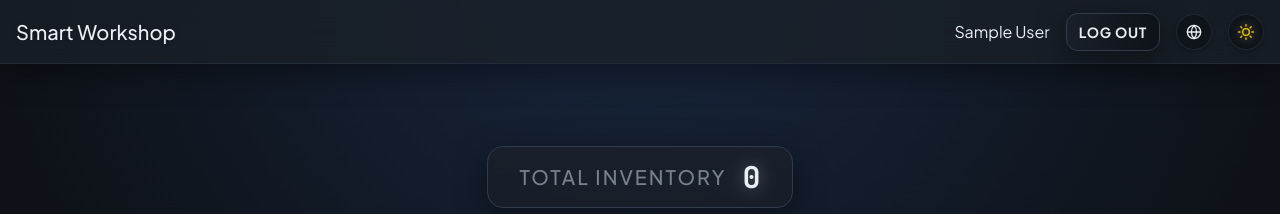
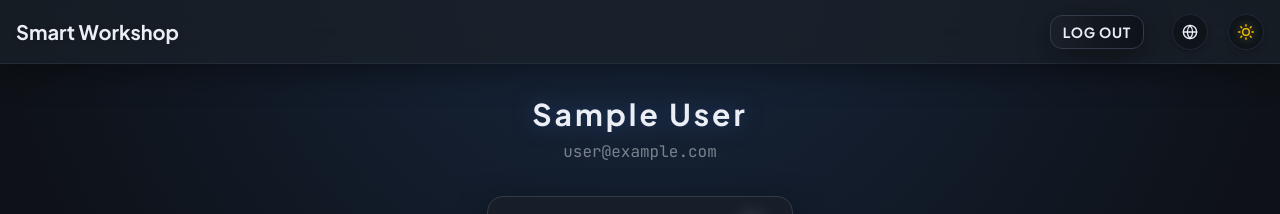
Before and after one commit to matthiasoo/Smart-Workshop-Management-System, a Next.js app: page /en in a window 1280 px wide. Shown: the top 214 px of the page. Built offline with nearby package versions, Linux system fonts and the light colour scheme; no server answers; the database is empty; sample sign-in values are in the browser's storage; what groq-sdk would draw is missing.

Commit message:
Front enhancement

```diff
--- a/src/app/[locale]/layout.js
+++ b/src/app/[locale]/layout.js
@@ -36,25 +36,28 @@ export default async function RootLayout({ children, params }) {
             <body className={`${jakartaSans.variable} ${jetbrainsMono.variable} font-sans`}>
                 <Providers>
                     <NextIntlClientProvider messages={messages}>
-                        <header className="w-full h-16 sticky top-0 z-50 bg-panel/75 backdrop-blur-xl border-b border-outline/50 shadow-panel flex justify-between items-center px-4 transition-colors duration-500">
-                            <Link href="/" className="link text-xl text-primary drop-shadow-sm hover:drop-shadow-[0_0_10px_var(--color-glow)]">
+                        <header className="w-full min-h-16 py-2 sticky top-0 z-50 bg-panel/75 backdrop-blur-xl border-b border-outline/50 shadow-panel flex flex-col sm:flex-row justify-between items-center px-4 transition-colors duration-500 gap-2 sm:gap-0">
+                            <Link href="/" className="link text-xl font-bold text-primary drop-shadow-sm hover:drop-shadow-[0_0_10px_var(--color-glow)] text-center">
                                 Smart Workshop
                             </Link>
-                            <div className="flex items-center">
+                            <div className="flex flex-wrap justify-center items-center gap-2 sm:gap-1">
                                 {session ? (
-                                    <div className="flex gap-4 items-center">
-                                        <span>{session.user.name}</span>
+                                    <div className="flex gap-2 sm:gap-4 items-center mr-0 sm:mr-2">
                                         <form action={async () => { "use server"; await signOut() }}>
-                                            <button type="submit" className="submit-btn px-3 py-2 py">{t("common.actions.logout")}</button>
+                                            <button type="submit" className="submit-btn px-3 py-1.5 text-sm">{t("common.actions.logout")}</button>
                                         </form>
                                     </div>
                                 ) : (
-                                    <form action={async () => { "use server"; await signIn("google") }}>
-                                        <button type="submit" className="submit-btn px-3 py-2">{t("common.actions.login")}</button>
-                                    </form>
+                                    <div className="mr-0 sm:mr-2">
+                                        <form action={async () => { "use server"; await signIn("google") }}>
+                                            <button type="submit" className="submit-btn px-3 py-1.5 text-sm">{t("common.actions.login")}</button>
+                                        </form>
+                                    </div>
                                 )}
-                                <LanguageToggle />
-                                <ThemeToggle />
+                                <div className="flex items-center gap-1">
+                                    <LanguageToggle />
+                                    <ThemeToggle />
+                                </div>
                             </div>
                         </header>
                         <main className="mt-8 flex flex-col justify-center items-center w-full px-4 animate-fade-in relative z-10 h-full flex-1">
--- a/src/app/[locale]/page.js
+++ b/src/app/[locale]/page.js
@@ -3,9 +3,11 @@ import { fetchInventory } from '@/actions/inventoryActions';
 import InventoryCard from '@/components/InventoryCard';
 import AddItemForm from '@/components/AddItemForm';
 import SearchBar from '@/components/SearchBar';
+import { auth } from '@/auth';
 
 export default async function Home({ params, searchParams }) {
     const t = await getTranslations();
+    const session = await auth();
 
     const resolvedSearchParams = await searchParams;
     const searchQuery = resolvedSearchParams?.search || "";
@@ -15,6 +17,13 @@ export default async function Home({ params, searchParams }) {
 
     return (
         <main className='flex flex-col gap-8 w-full justify-center items-center mb-16'>
+            <div className="flex flex-col gap-2 items-center text-center">
+                <h1 className="text-3xl font-bold tracking-widest text-primary drop-shadow-[0_0_10px_var(--color-glow)]">
+                    {session?.user?.name}
+                </h1>
+                <p className="text-muted font-mono">{session?.user?.email}</p>
+            </div>
+
             <div className="glass-panel py-3 px-8 text-center flex items-center justify-center gap-4">
                 <h2 className="text-xl text-muted font-medium uppercase tracking-widest">{t('components.table.total')}</h2>
                 <span className="font-mono font-bold text-3xl drop-shadow-[0_0_10px_rgba(255,255,255,0.4)]">{totalItems}</span>
```
